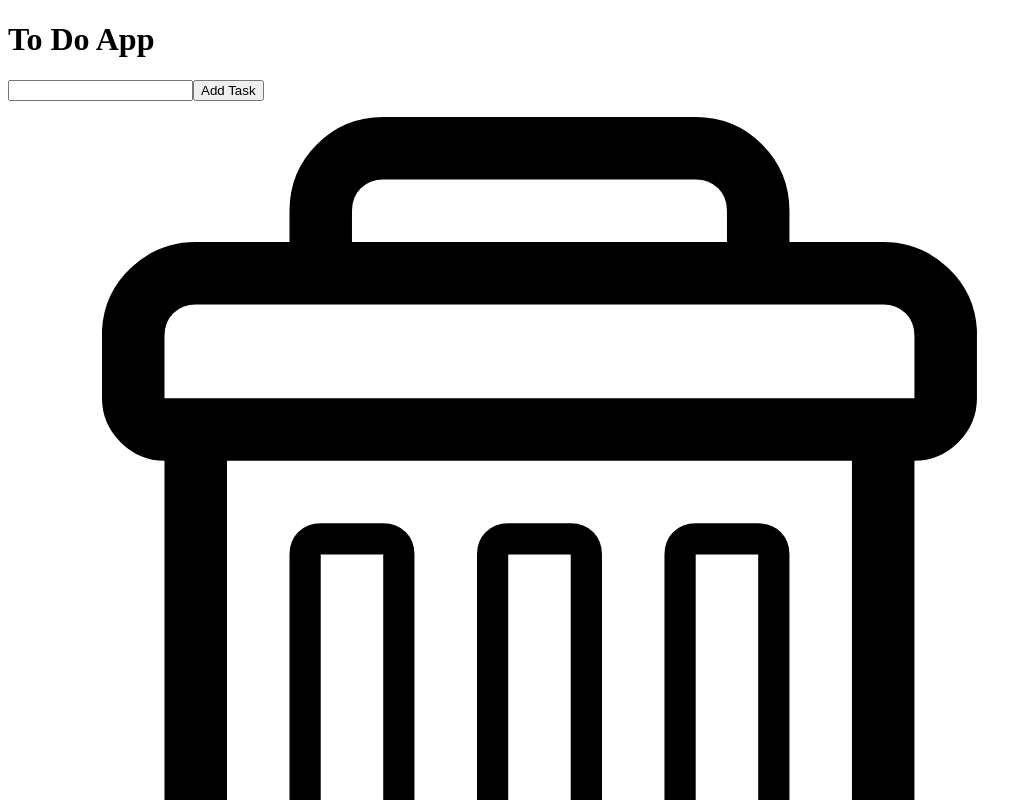
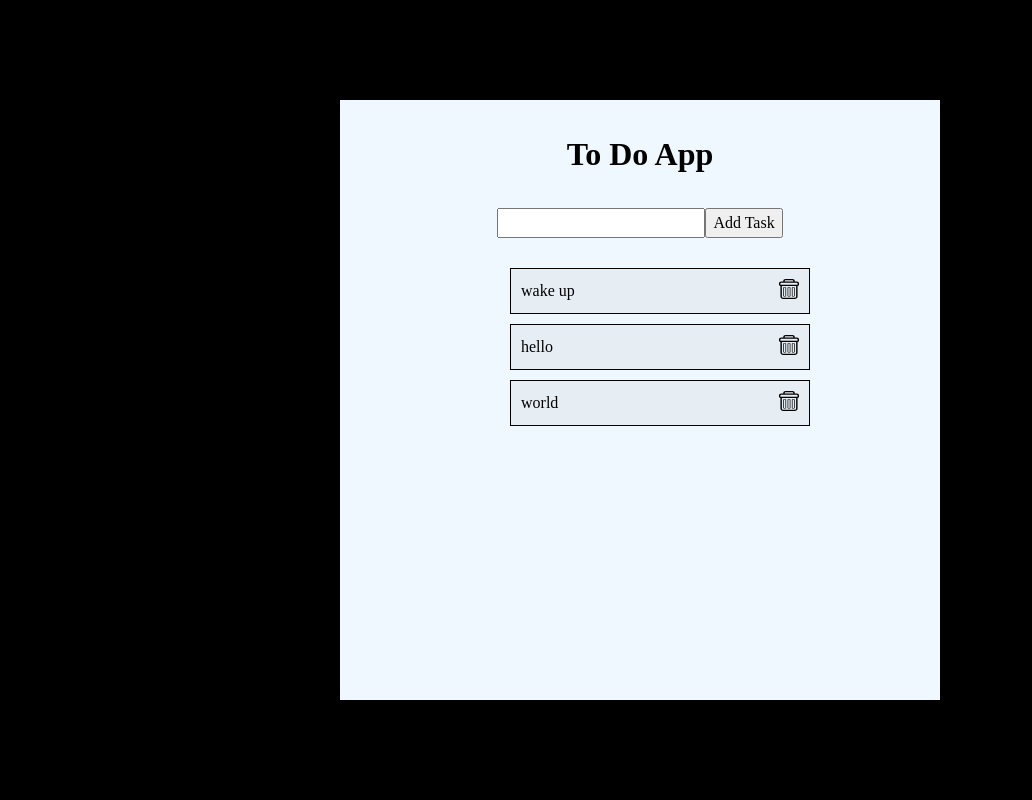
Before and after one commit to 4pz2chjr8f-star/ToDo-App, a React (Vite) app: page / in a window 1280 px wide. Shown: the top 800 px of the page, without its empty margins (0-1032 px from the left). Built offline with nearby package versions, Linux system fonts and the light colour scheme.

Commit message:
Added css reset to index.css, added ToDo.module.css, added css

```diff
--- a/src/components/ToDO.jsx
+++ b/src/components/ToDO.jsx
@@ -1,4 +1,5 @@
 import { useState } from "react";
+import styles from "./ToDo.module.css";
 import trashIcon from ".././assets/icons/trash.svg";
 
 export const ToDo = () => {
@@ -13,17 +14,18 @@ export const ToDo = () => {
 
   return (
     <>
-      <div>
+      <div className={styles.container}>
         <h1>To Do App</h1>
         <div>
           <input type="text" value={toDo} onChange={handleInput} />
           <button onClick={handleAddTasks}>Add Task</button>
         </div>
+
         <ul>
           {tasks.map((task, i) => (
             <li key={i}>
               {task}
-              <img src={trashIcon} alt="delete icon" />
+              <img src={trashIcon} alt="delete icon" className={styles.icon} />
             </li>
           ))}
         </ul>
--- /dev/null
+++ b/src/components/ToDo.module.css
@@ -0,0 +1,39 @@
+body {
+  min-height: 100vh;
+  display: flex;
+  flex-direction: column;
+  align-items: center;
+  justify-content: center;
+  background-color: black;
+}
+
+.container {
+  background-color: aliceblue;
+  width: 600px;
+  height: 600px;
+  display: flex;
+  flex-direction: column;
+  align-items: center;
+  gap: 30px;
+  padding-top: 30px;
+}
+
+ul {
+  display: flex;
+  flex-direction: column;
+  gap: 10px;
+}
+
+li {
+  width: 300px;
+  display: flex;
+  justify-content: space-between;
+  background-color: hsla(0, 0%, 50%, 0.09);
+  padding: 10px;
+  border: 1px solid black;
+}
+
+.icon {
+  width: 20px;
+  height: 20px;
+}
--- a/src/index.css
+++ b/src/index.css
@@ -0,0 +1,75 @@
+/* 1. Use a more-intuitive box-sizing model */
+*,
+*::before,
+*::after {
+  box-sizing: border-box;
+}
+
+/* 2. Remove default margin */
+*:not(dialog) {
+  margin: 0;
+}
+
+/* 3. Enable keyword animations */
+@media (prefers-reduced-motion: no-preference) {
+  html {
+    interpolate-size: allow-keywords;
+  }
+}
+
+body {
+  /* 4. Increase line-height */
+  line-height: 1.5;
+  /* 5. Improve text rendering */
+  -webkit-font-smoothing: antialiased;
+}
+
+/* 6. Improve media defaults */
+img,
+picture,
+video,
+canvas,
+svg {
+  display: block;
+  max-width: 100%;
+}
+
+/* 7. Inherit fonts for form controls */
+input,
+button,
+textarea,
+select {
+  font: inherit;
+}
+
+/* 8. Avoid text overflows */
+p,
+h1,
+h2,
+h3,
+h4,
+h5,
+h6 {
+  overflow-wrap: break-word;
+}
+
+/* 9. Improve line wrapping */
+p {
+  text-wrap: pretty;
+}
+h1,
+h2,
+h3,
+h4,
+h5,
+h6 {
+  text-wrap: balance;
+}
+
+/*
+  10. Create a root stacking context
+*/
+#root,
+#__next {
+  isolation: isolate;
+}
```
